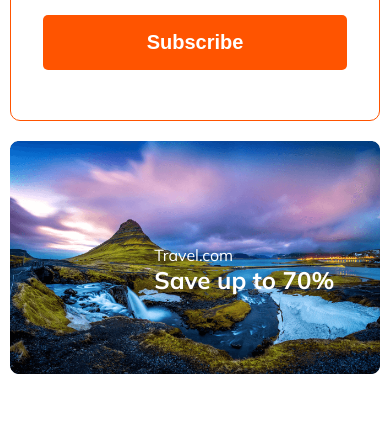
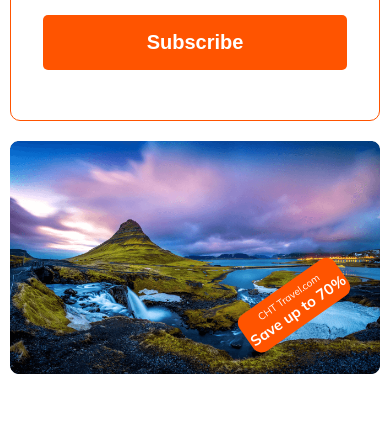
Before and after one commit to Ratan-code-SR/design-done, a plain HTML site: page index.html in a window 390 px wide. Shown: the part 9560-9985 px from the top of the page. Drawn offline with Linux system fonts and the light colour scheme.

Commit message:
newsletter section responsive

```diff
--- a/index.html
+++ b/index.html
@@ -353,7 +353,7 @@
                     <div class="newslatter-section-right-img relative">
                         <img src="images/footer.png" alt="">
                         <div class="display text-center">
-                            <p>Travel.com</p>
+                            <p>CHT Travel.com</p>
                             <h1>Save up to 70%</h1>
                         </div>
                     </div>
--- a/responsive/responsive.css
+++ b/responsive/responsive.css
@@ -137,6 +137,19 @@
     }
 
 
+    .display.text-center {
+        left: 61%;
+        padding: 6px 2px;
+        top: 60%;
+    }
+
+    .display.text-center h1 {
+        font-size: 15px;
+    }
+
+    .display.text-center p {
+        font-size: 10px;
+    }
 
     /* .discount-price-between {
         width: 80%;
--- a/style.css
+++ b/style.css
@@ -436,6 +436,17 @@ iframe {
 
 
 /* newslatter section */
+.display.text-center {
+    left: 64%;
+    background: var(--orange-color);
+    color: var(--white-color);
+    padding: 27px 25px;
+    text-align: center;
+    border-radius: 10px;
+    rotate: -35deg;
+    top: 61%;
+}
+
 .Newsletter-section {
     display: flex;
     justify-content: space-between;
```
